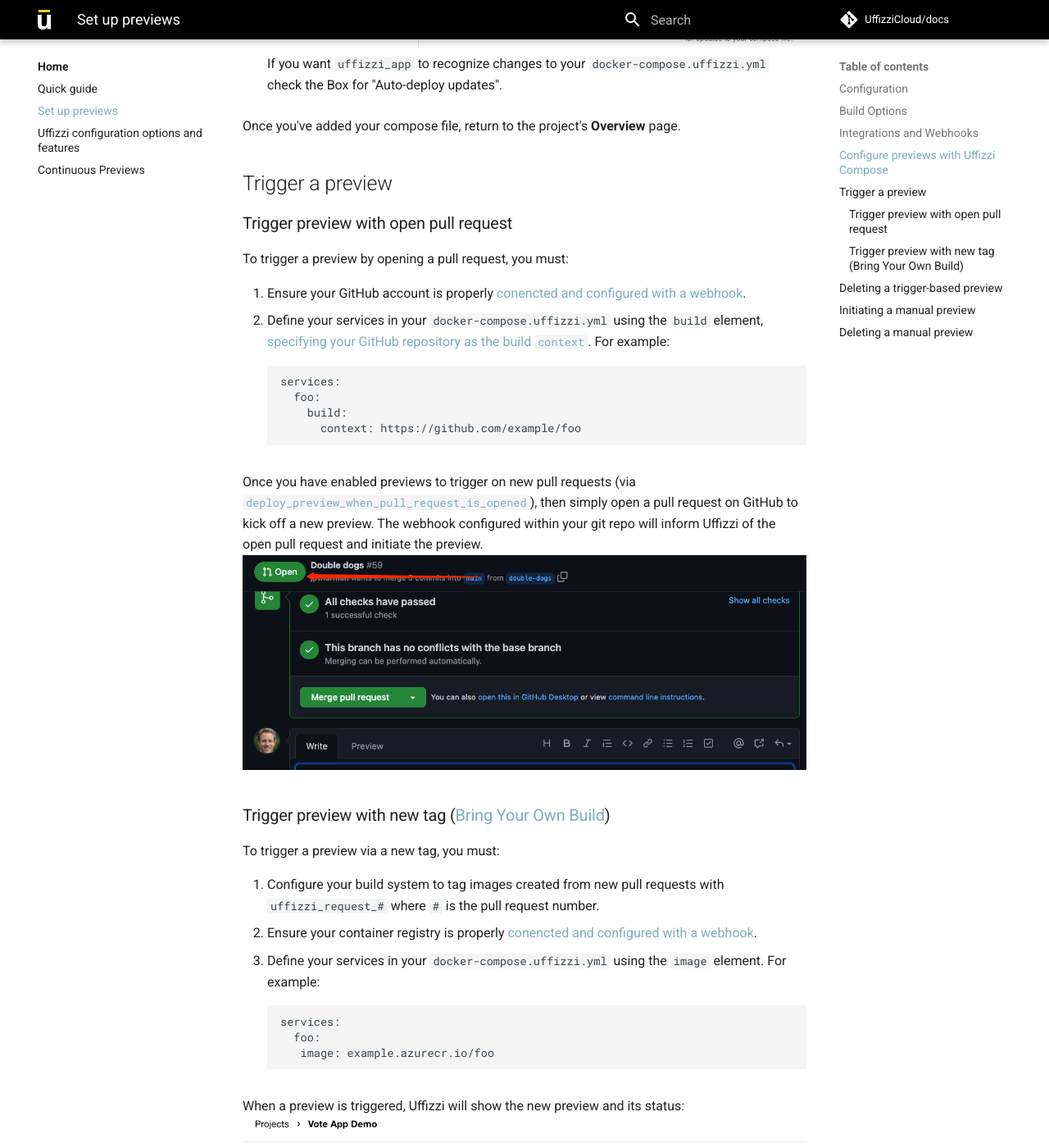
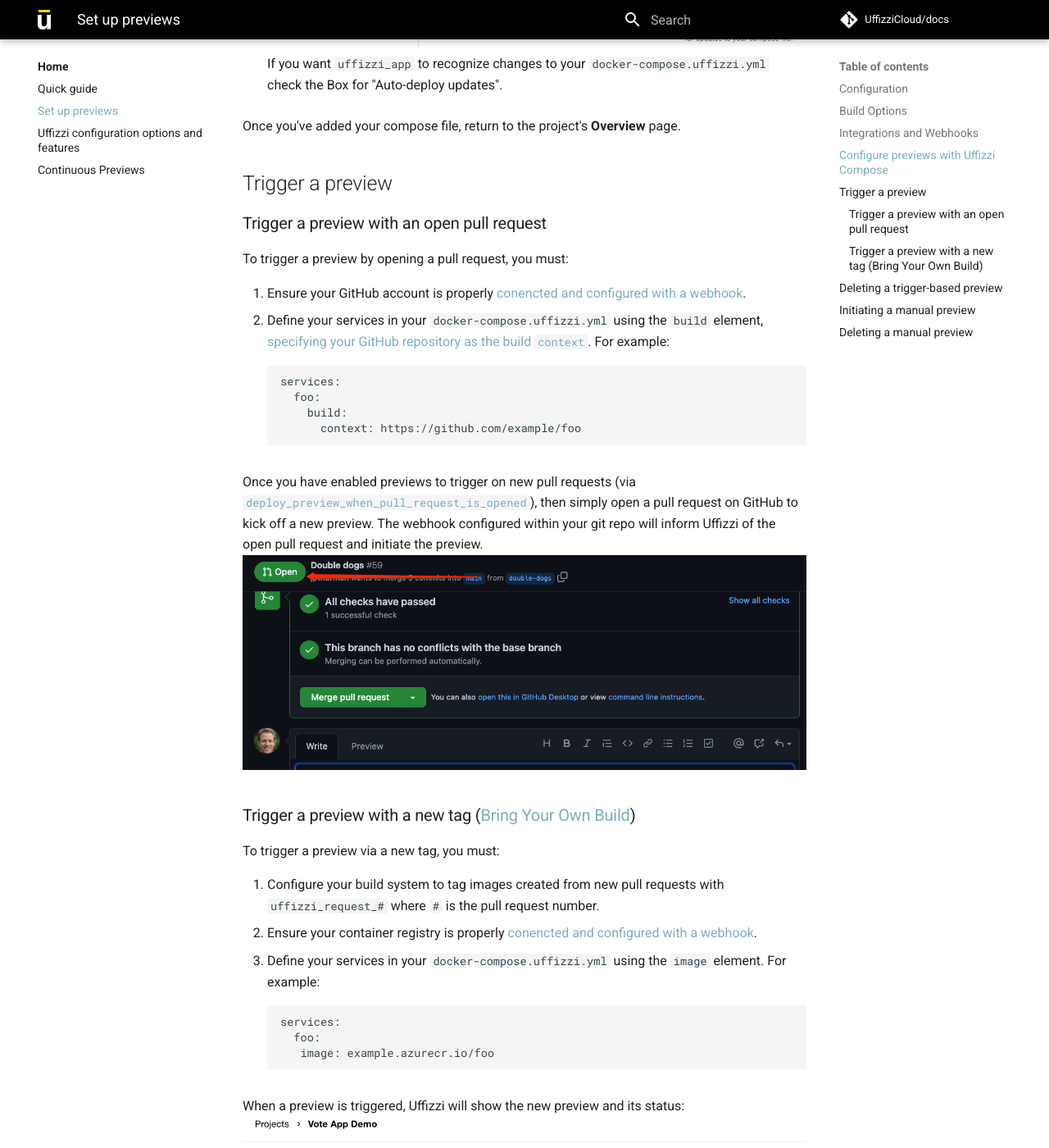
Before and after one commit to UffizziCloud/docs, an MkDocs documentation site: the page built from docs/set-up-previews.md, in a window 1280 px wide and 1400 px high, scrolled down 2065 px. Shown: the whole window at 82% size. Built offline with MkDocs 1.6.1 and Material for MkDocs 9.7.7, drawn with Linux system fonts in a browser that asks for light colours; comment, search, counter and statistics services are not loaded.

````diff
--- a/docs/set-up-previews.md
+++ b/docs/set-up-previews.md
@@ -35,7 +35,7 @@ Once you've added your compose file, return to the project's **Overview** page.
 
 ## Trigger a preview
 
-### Trigger preview with open pull request
+### Trigger a preview with an open pull request
 
  To trigger a preview by opening a pull request, you must:
 
@@ -48,10 +48,10 @@ Once you've added your compose file, return to the project's **Overview** page.
        context: https://github.com/example/foo
  ```
 
-Once you have enabled previews to trigger on new pull requests (via [`deploy_preview_when_pull_request_is_opened`](references/compose-spec.md#deploy_preview_when_pull_request_is_opened)), then simply open a pull request on GitHub to kick off a new preview. The webhook configured within your git repo will inform Uffizzi of the open pull request and initiate the preview.
+ Once you have enabled previews to trigger on new pull requests (via [`deploy_preview_when_pull_request_is_opened`](references/compose-spec.md#deploy_preview_when_pull_request_is_opened)), then simply open a pull request on GitHub to kick off a new preview. The webhook configured within your git repo will inform Uffizzi of the open pull request and initiate the preview.
 ![Screenshot](assets/images/open-pr.png)
 
-### Trigger preview with new tag ([Bring Your Own Build](engineeringblog/ci-cd-registry.md))
+### Trigger a preview with a new tag ([Bring Your Own Build](engineeringblog/ci-cd-registry.md))
 To trigger a preview via a new tag, you must:
 
 1. Configure your build system to tag images created from new pull requests with `uffizzi_request_#` where `#` is the pull request number.
@@ -65,10 +65,8 @@ services:
 
 When a preview is triggered, Uffizzi will show the new preview and its status:
 ![Screenshot](assets/images/initiated-preview.png)
-
 The preview will take a few minutes to finish deploying (The build process is typically the longest part of the sequence). You can monitor the status by clicking on your preview. Within the UI you can monitor the activity log, build logs, individual container logs, and event logs.
 ![Screenshot](assets/images/preview-status.png)
-
 When the preview has finished deploying, the preview URL turns blue. The link is now live, and you can securely access your preview. Please note that if you have deployed multiple containers, some of those containers may still take time to fully initiate after the preview URL goes live.
 ![Screenshot](assets/images/preview-link-live.png)
 
@@ -80,7 +78,6 @@ When the preview has finished deploying, the preview URL turns blue. The link is
 
 3. **Manual** - You can always manually delete a preview by selecting the delete icon in the Uffizzi Dashboard:
 ![Screenshot](assets/images/delete.png)
-
 If you have specify both `delete_pull_request_when_pull_request_is_closed: true` and `delete_preview_after: [value]`, Uffizzi will abide by whichever trigger fires first.
 
 > **Note**: Images typically do not have a well-defined lifecycle the way that a PR does. That is, unlike a PR that is opened/closed, images are often never (or rarely) deleted. For this reason, the only way to programmatically delete a preview initiated via a new image/tag, is via `delete_preview_after: [value]` element. This will be improved with future releases.
````
